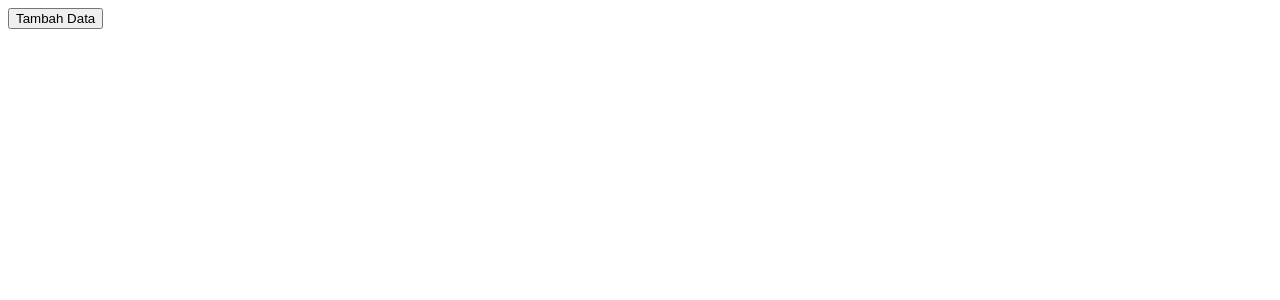
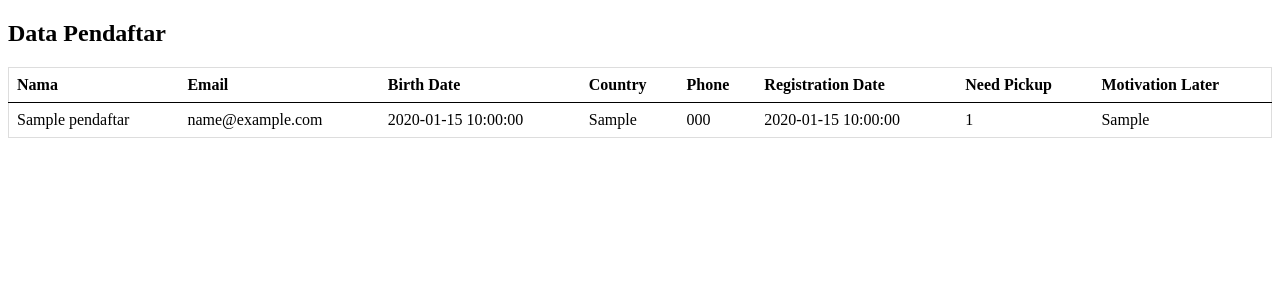
Before and after one commit to Riowaldy/ign-test1, a PHP site: page / in a window 1280 px wide. Shown: the top 300 px of the page. Run offline with PHP 8.4, Linux system fonts and the light colour scheme; tables that the repository leaves empty hold one stand-in row (values such as "Sample post").

Commit message:
read data index

```diff
--- a/api.php
+++ b/api.php
@@ -0,0 +1,5 @@
+<?php
+    require 'konfigurasi.php';
+
+
+?>
--- /dev/null
+++ b/index.css
@@ -0,0 +1,19 @@
+table {
+    border-collapse: collapse;
+    border-spacing: 0;
+    width: 100%;
+    border: 1px solid #ddd;
+}
+
+th, td {
+    text-align: left;
+    padding: 8px;
+}
+
+th{
+    border-bottom: 1px solid #000000;
+}
+
+tr:nth-child(even){
+    background-color: #f2f2f2
+}
--- a/index.php
+++ b/index.php
@@ -3,17 +3,31 @@
 <head>
     <meta charset="UTF-8">
     <meta name="viewport" content="width=device-width, initial-scale=1.0">
+    <link rel="stylesheet" href="index.css">
     <title>IGN Test 1</title>
 </head>
 <body>
     <div class="container">
-        <div class="button">
-            <button id="tambah">Tambah Data</button>
+        <h2>Data Pendaftar</h2>
+        <div class="table">
+            <table>
+                <thead>
+                    <tr>
+                        <th>Nama</th>
+                        <th>Email</th>
+                        <th>Birth Date</th>
+                        <th>Country</th>
+                        <th>Phone</th>
+                        <th>Registration Date</th>
+                        <th>Need Pickup</th>
+                        <th>Motivation Later</th>
+                    </tr>
+                </thead>
+                <tbody>
+                    <?php include 'readData.php' ?>
+                </tbody>
+            </table>
         </div>
     </div>
-
-<!-- JQUERY -->
-<script src="https://ajax.googleapis.com/ajax/libs/jquery/3.5.1/jquery.min.js"></script>
-
 </body>
 </html>
--- /dev/null
+++ b/readData.php
@@ -0,0 +1,26 @@
+<?php
+    require 'konfigurasi.php';
+
+    $sql = 'SELECT * FROM pendaftars';
+    $result = $conn->query($sql);
+
+    if($result->num_rows == 0){
+
+    }else{
+        while($value = mysqli_fetch_array($result))
+        {
+            echo '
+                <tr>
+                    <td>'.$value['nama'].'</td>
+                    <td>'.$value['email'].'</td>
+                    <td>'.$value['birth_date'].'</td>
+                    <td>'.$value['country'].'</td>
+                    <td>'.$value['phone'].'</td>
+                    <td>'.$value['registration_date'].'</td>
+                    <td>'.$value['need_pickup'].'</td>
+                    <td>'.$value['motivation_letter'].'</td>
+                </tr>
+            ';
+        }
+    }
+?>
```
Also changed, not shown: README.md.
